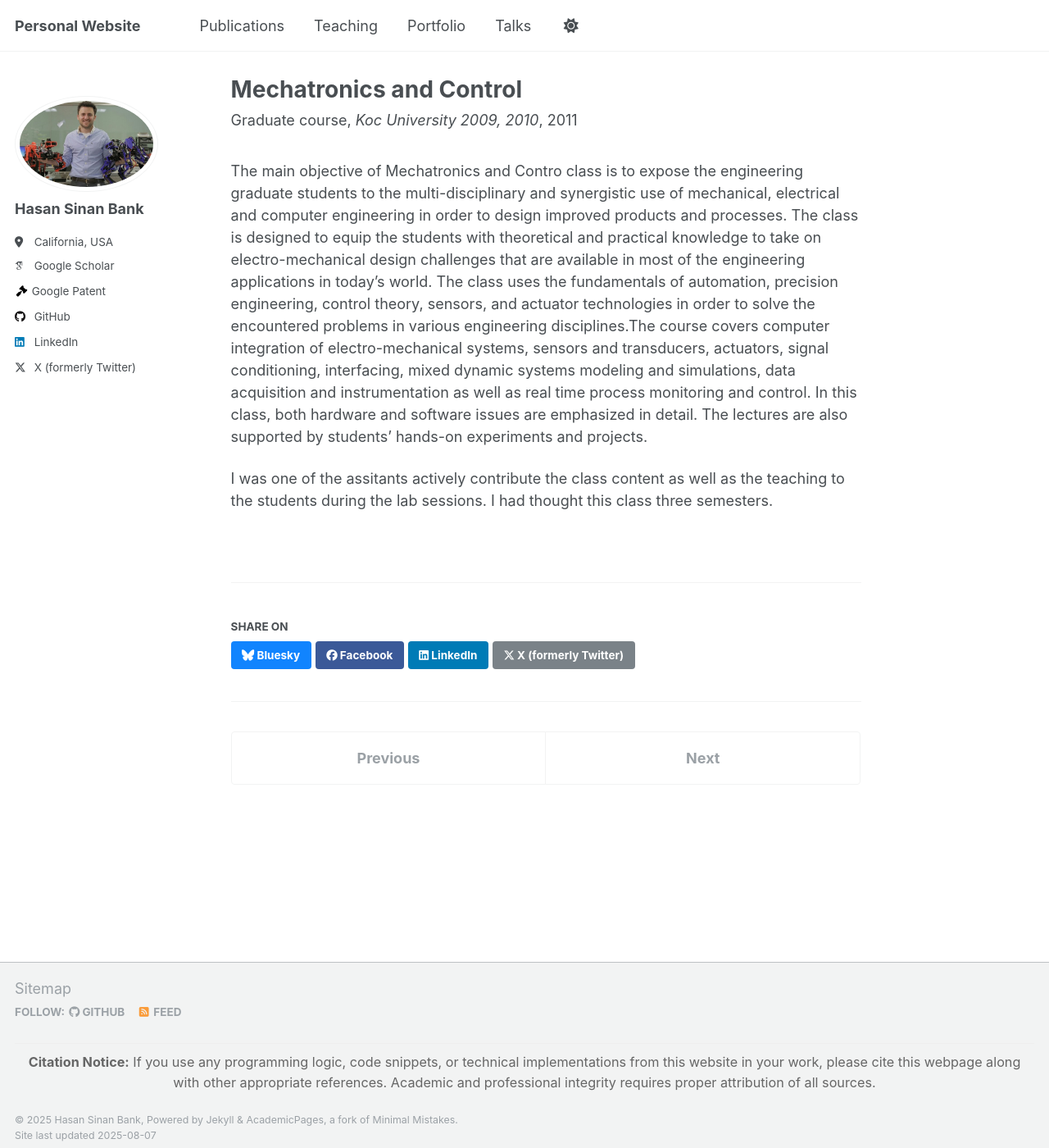
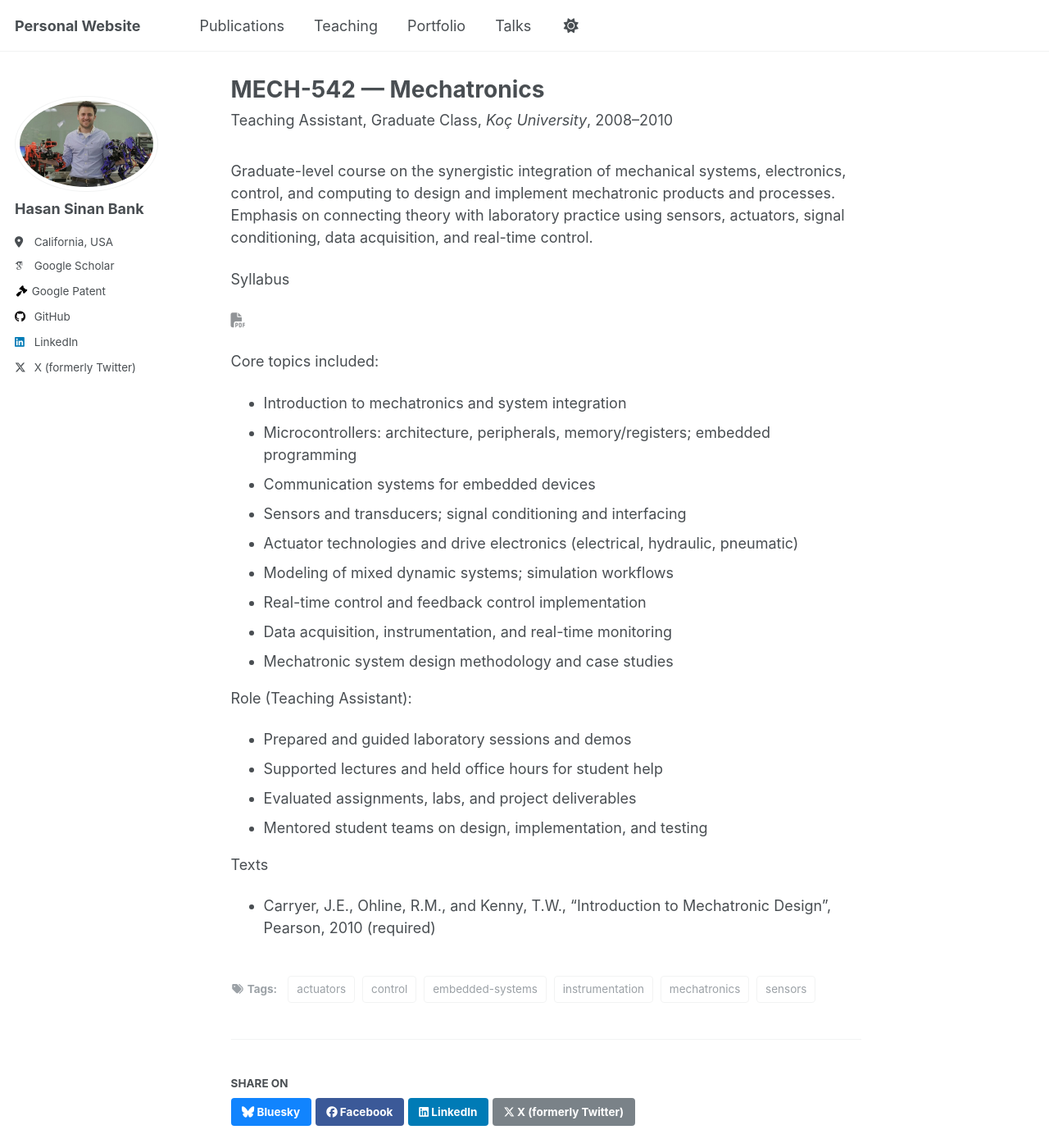
Before and after one commit to bankh/bankh.github.io, a Jekyll site: the page built from _teaching/2008-Mechatronics.md, in a window 1280 px wide and 1400 px high. Shown: the whole window at 82% size. Built offline with Jekyll 4.4.1, drawn with Linux system fonts in a browser that asks for light colours; some web fonts are replaced; a script that is not in the unit is left out; comment, search, counter and statistics services are not loaded.

Commit message:
Update: Courses Taught

```diff
--- a/_layouts/single.html
+++ b/_layouts/single.html
@@ -52,8 +52,15 @@ layout: default
           <p class="page__date"><strong><i class="fa fa-fw fa-calendar" aria-hidden="true"></i> {{ site.data.ui-text[site.locale].date_label | default: "Published:" }}</strong> <time datetime="{{ page.modified | date: "%Y-%m-%d" }}">{{ page.modified | date: "%B %d, %Y" }}</time></p>
         {% endif %}
 
-        {% if page.collection == 'teaching' or page.collection == 'student_projects' %}
-          <p style="margin-top: 10px; margin-bottom: 15px;"> {{ page.type }}, <i>{{ page.venue }}</i>, {{ page.date | default: "1900-01-01" | date: "%Y" }} </p>
+{% if page.collection == 'teaching' %}
+  <p style="margin-top: 10px; margin-bottom: 15px;">
+    {% if page.role %}{{ page.role }}{% else %}Instructor{% endif %},
+    {{ page.type | replace: 'course', 'Class' | replace: 'Course', 'Class' }},
+    <i>{{ page.venue }}</i>,
+    {% if page.years %}{{ page.years }}{% else %}{{ page.date | default: "1900-01-01" | date: "%Y" }}{% endif %}
+  </p>
+{% elsif page.collection == 'student_projects' %}
+  <p style="margin-top: 10px; margin-bottom: 15px;"> {{ page.type }}, <i>{{ page.venue }}</i>, {{ page.date | default: "1900-01-01" | date: "%Y" }} </p>
         {% elsif page.venue and page.date %}
           <p>Published in <i>{{ page.venue }}</i>, {{ page.date | default: "1900-01-01" | date: "%Y" }} </p>
         {% elsif page.date %}
--- a/_teaching/2008-Mechatronics.md
+++ b/_teaching/2008-Mechatronics.md
@@ -1,29 +1,54 @@
 ---
-title: "Mechatronics and Control"
+title: "MECH-542 — Mechatronics"
 collection: teaching
 type: "Graduate course"
 permalink: /teaching/2008-Mechatronics
-venue: "Koc University 2009, 2010"
-date: 2011-08-01
+venue: "Koç University"
+date: 2010-08-01
 location: "Istanbul, Turkey"
+institution: "Koç University"
+course_code: "MECH-542"
+level: "graduate"
+status: "archived"
+years: "2008–2010"
+role: "Teaching Assistant"
+tags: [mechatronics, control, sensors, actuators, embedded-systems, instrumentation]
+featured: false
+excerpt: "Graduate mechatronics integrating mechanics, electronics, control, and computing; hands-on labs with sensors, actuators, and embedded systems."
+short_description: "Graduate mechatronics integrating mechanics, electronics, control, and computing; hands-on labs with sensors, actuators, and embedded systems."
+reference_url: "https://mysite.ku.edu.tr/ilazoglu/teaching/mech-542/"
+syllabus_pdf: ""
 ---
 
-The main objective of Mechatronics and Contro class is to expose the
-engineering graduate students to the multi-disciplinary and synergistic use
-of mechanical, electrical and computer engineering in order to design improved
-products and processes. The class is designed to equip the students with theoretical
-and practical knowledge to take on electro-mechanical design challenges
-that are available in most of the engineering applications in today’s
-world. The class uses the fundamentals of automation, precision engineering,
-control theory, sensors, and actuator technologies in order to solve the encountered
-problems in various engineering disciplines.The course covers computer integration
-of electro-mechanical systems, sensors and transducers, actuators, signal
-conditioning, interfacing, mixed dynamic systems modeling and simulations,
-data acquisition and instrumentation as well as real time process monitoring
-and control. In this class, both hardware and software issues are emphasized
-in detail. The lectures are also supported by students’ hands-on experiments
-and projects.
+Graduate-level course on the synergistic integration of mechanical systems, electronics, control, and computing to design and implement mechatronic products and processes. Emphasis on connecting theory with laboratory practice using sensors, actuators, signal conditioning, data acquisition, and real-time control.
 
-I was one of the assitants actively contribute the class content as well as the
-teaching to the students during the lab sessions. I had thought this class three
-semesters.
+Syllabus
+
+{% if page.syllabus_pdf and page.syllabus_pdf != "" %}
+<a href="{{ page.syllabus_pdf }}" title="Syllabus (PDF)" class="ref-tag"><i class="fas fa-file-pdf"></i></a>
+{% else %}
+<i class="fas fa-file-pdf" title="Syllabus not yet available" style="opacity:0.6;"></i>
+{% endif %}
+
+Core topics included:
+
+- Introduction to mechatronics and system integration
+- Microcontrollers: architecture, peripherals, memory/registers; embedded programming
+- Communication systems for embedded devices
+- Sensors and transducers; signal conditioning and interfacing
+- Actuator technologies and drive electronics (electrical, hydraulic, pneumatic)
+- Modeling of mixed dynamic systems; simulation workflows
+- Real-time control and feedback control implementation
+- Data acquisition, instrumentation, and real-time monitoring
+- Mechatronic system design methodology and case studies
+
+Role (Teaching Assistant):
+
+- Prepared and guided laboratory sessions and demos
+- Supported lectures and held office hours for student help
+- Evaluated assignments, labs, and project deliverables
+- Mentored student teams on design, implementation, and testing
+
+Texts
+
+- Carryer, J.E., Ohline, R.M., and Kenny, T.W., "Introduction to Mechatronic Design", Pearson, 2010 (required)
```
Also changed, not shown: _pages/teaching.html (+12 -1 lines), _teaching/2008-CAD.md (+32 -12 lines), _teaching/2008-Dynamics.md (+30 -12 lines), _teaching/2019-Control.md (deleted, +0 -11 lines), _teaching/AMAR451-Quality.md (added, +110 -0 lines), _teaching/MECA470-Robotics.md (added, +129 -0 lines), _teaching/MECA482-Control.md (added, +131 -0 lines), _teaching/SMFG386-Automation.md (added, +148 -0 lines), 9 other files.
